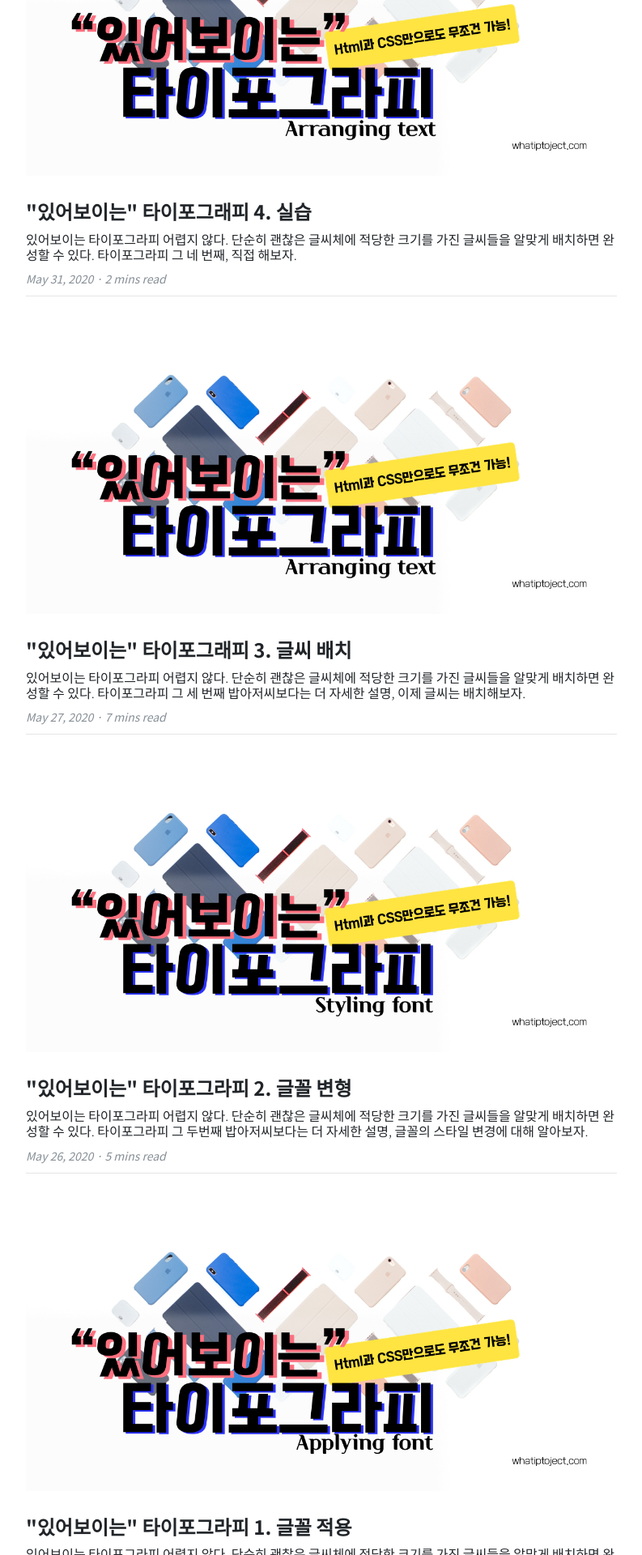
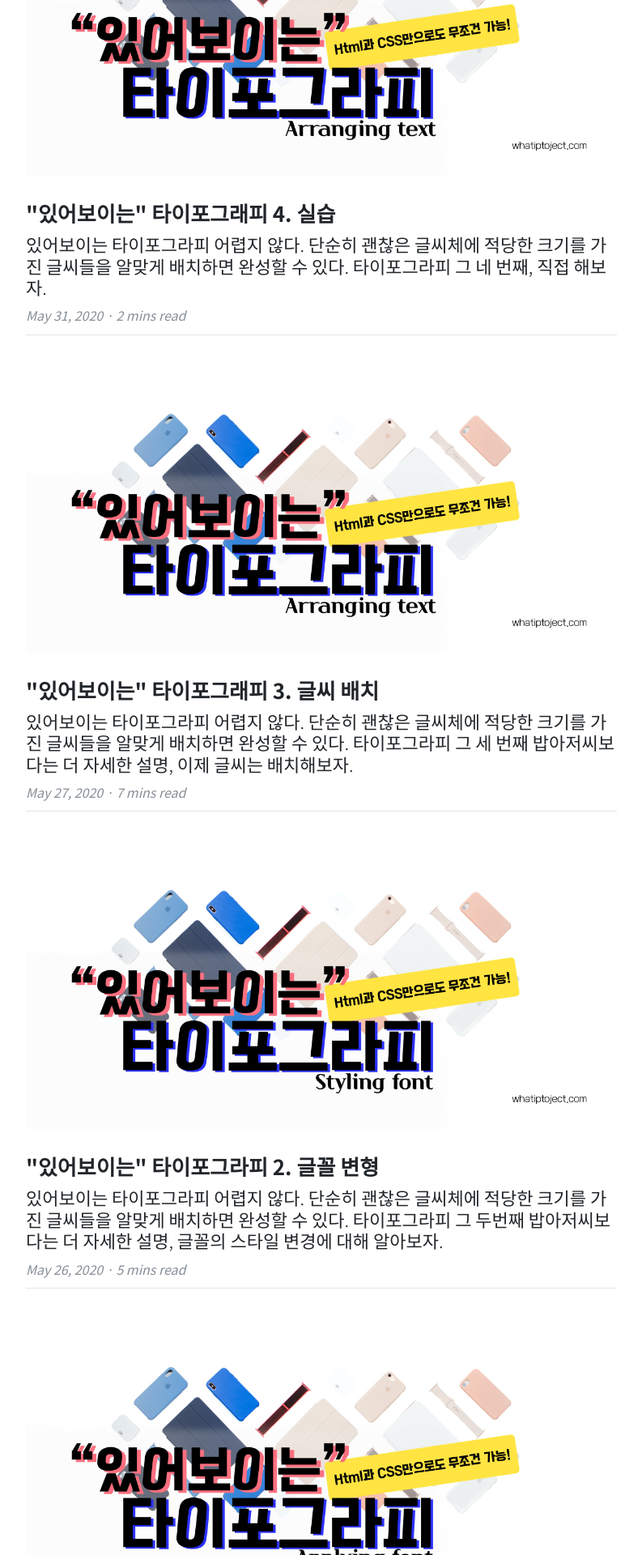
Before and after one commit to klee90/whatiproject-blog, a Jekyll site: the page built from index.html, in a window 1280 px wide. Shown: the part 615-2535 px from the top of the page at 81% size, without its empty margins (243-1036 px from the left). Built offline with Jekyll 4.4.1, drawn with Linux system fonts in a browser that asks for light colours.

```diff
--- a/assets/scss/_global.scss
+++ b/assets/scss/_global.scss
@@ -7,7 +7,7 @@ html{
 }
 
 body {
-  font-size: 1.4rem !important;
+  font-size: 1.6rem !important;
   color: $gray-900;
   font-family: 'Noto Sans KR', sans-serif;
 }
@@ -15,29 +15,29 @@ body {
 p {
   line-height: 1.5;
   margin: 0.7em 0;
-  font-size: 1.4rem !important;
+  font-size: 1.6rem !important;
   a {
     text-decoration: underline;
   }
 }
 h1{
-  font-size: 3.2rem !important;
+  font-size: 3.4rem !important;
 }
 
 h2{
+  font-size: 2.6rem !important;
+}
+h3{
   font-size: 2.4rem !important;
 }
-h3{
-  font-size: 1.8rem !important;
-}
 h4{
-  font-size: 1.6rem !important;
+  font-size: 2.2rem !important;
 }
 h5{
-  font-size: 1.3rem !important;
+  font-size: 2rem !important;
 }
 h6{
-  font-size: 1.0rem !important;
+  font-size: 1.8rem !important;
 }
 
 h1,
```
Also changed, not shown: _posts/2020-05-31-typography-04.md (+28 -4 lines), img/posts/04/article4-2.png (added), img/posts/04/article4-3.png (added), img/posts/04/article4-4.png (added), img/posts/04/article4-5.png (added).
